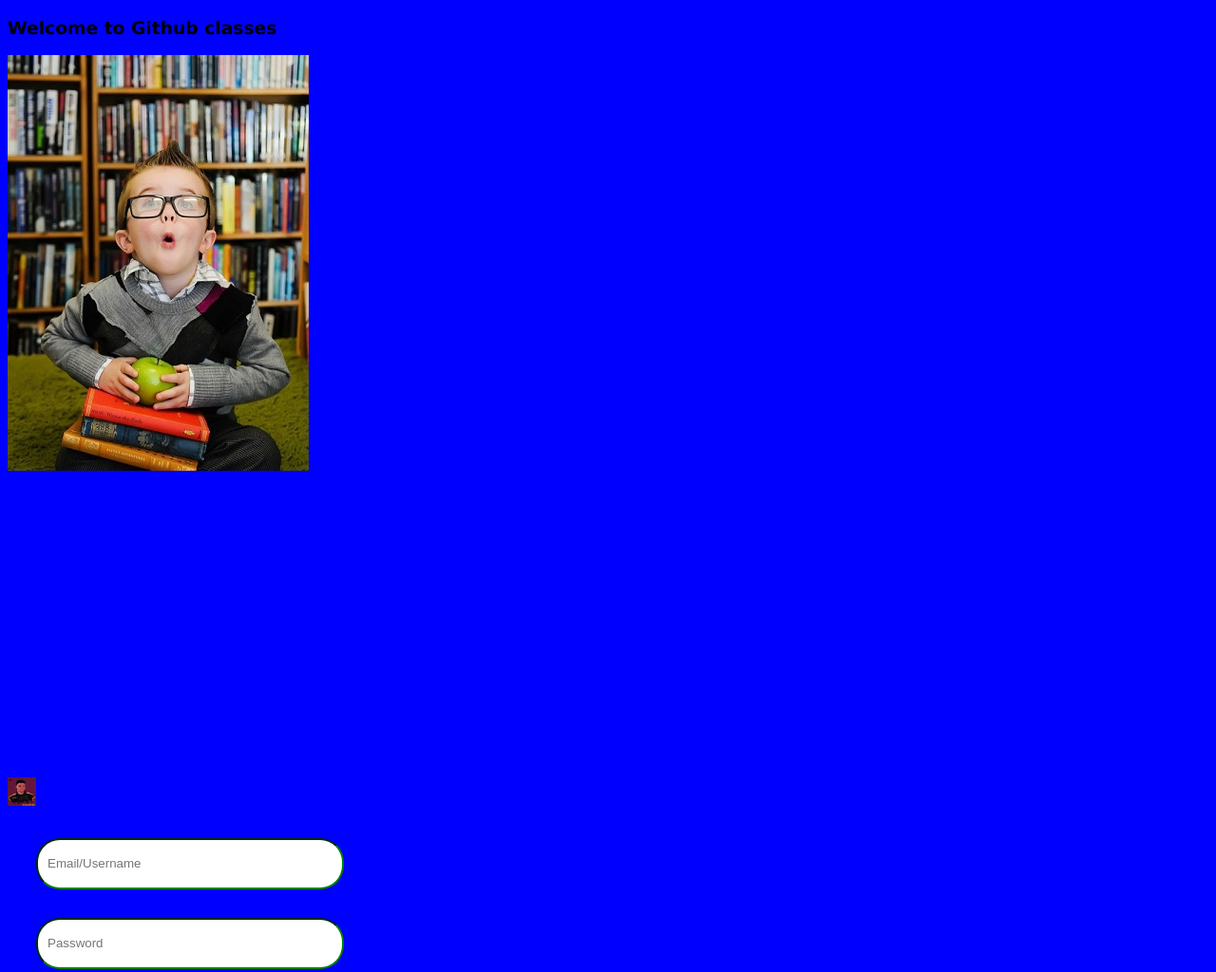
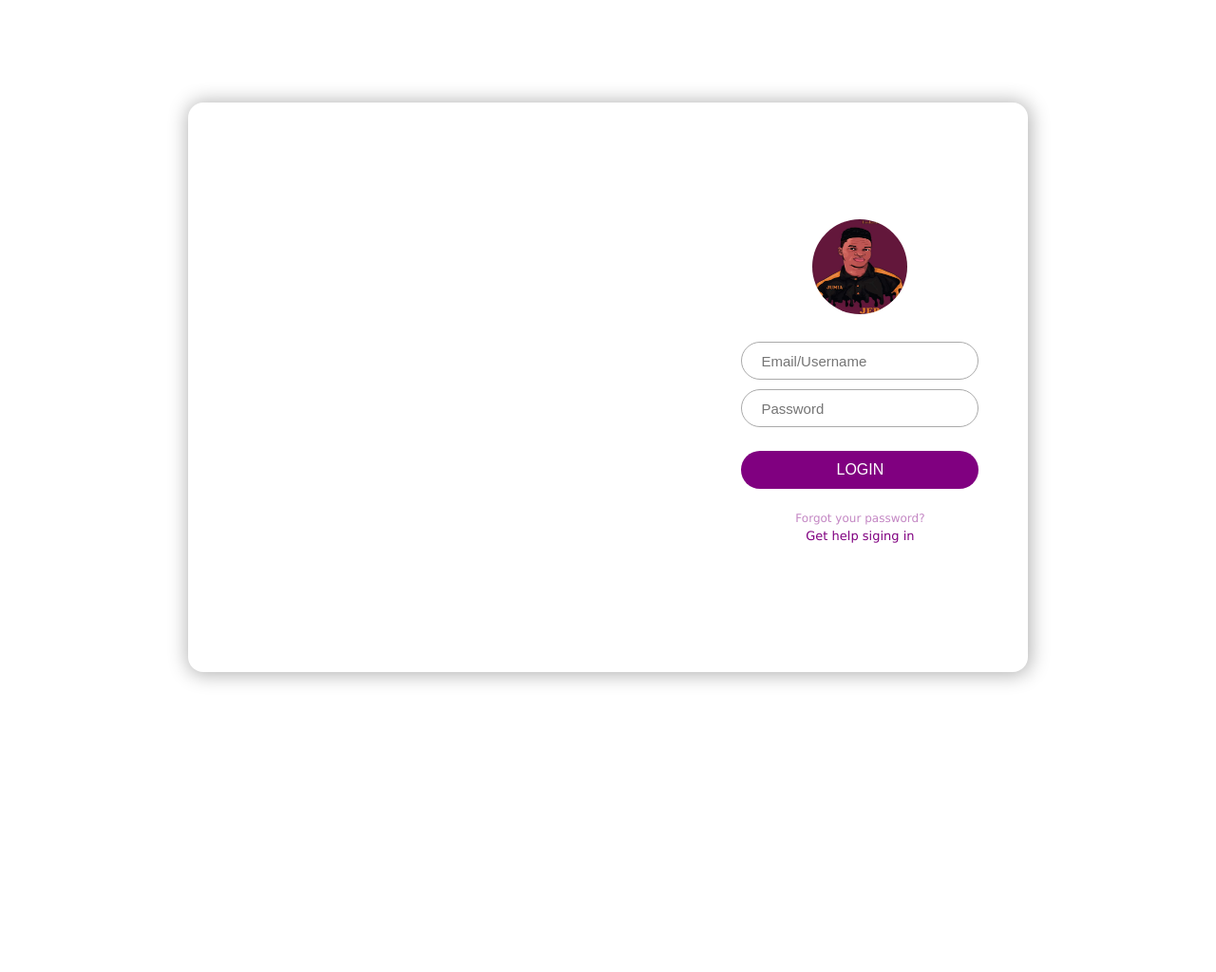
Before and after one commit to Jayjerome/Epic-Mail, a plain HTML site: page Login.html in a window 1280 px wide. Shown: the top 1024 px of the page at 95% size. After the commit the page ends 816 px from the top, so only its background shows below. Drawn offline with Linux system fonts and the light colour scheme.

Commit message:
added layout in login page

```diff
--- a/Login.html
+++ b/Login.html
@@ -3,28 +3,31 @@
   <head>
     <meta charset="UTF-8" />
     <meta name="viewport" content="width=device-width, initial-scale=1.0" />
-    <link rel="stylesheet" href="login.css">
+    <link rel="stylesheet" href="login.css" />
     <title>Document</title>
   </head>
   <body>
+    <!-- <div class="login-header">
+      <h3>Welcome to Github classes </h3>
+      <img src="images/login.jpg" alt="Login Image">
+    </div> -->
 
     <div class="login">
-      <h3>Welcome to Github classes </h3>
-      <img src="images/login.jpg" alt="Login Image">
-    </div>
-
-    <div class="login">
-      <div class="box">
-        <img src="images/user.jpg" alt="" class="user_icon">
-        <input type="text" name="username" id="" placeholder="Email/Username" >
-        <input type="text" name="password" id="" placeholder="Password"  inputmode="latin-prose">
+      <div class="box1"></div>
+      <div class="box2">
+        <img src="images/user.jpg" alt="" class="user_icon" />
+        <input type="text" name="username" id="" placeholder="Email/Username" />
+        <input
+          type="text"
+          name="password"
+          id=""
+          placeholder="Password"
+          inputmode="latin-prose"
+        />
         <button>LOGIN</button>
-
+        <a href="#">Forgot your password?</a>
         <p>Get help siging in</p>
-        <a href="#">Forgot your password?</a>
-
       </div>
     </div>
-
   </body>
 </html>
--- a/login.css
+++ b/login.css
@@ -1,64 +1,103 @@
-body{
-    font-family:  'Lucida Sans Unicode', 'Lucida Sans', 'Lucida Sans Regular',
+body {
+  font-family: 'Lucida Sans Unicode', 'Lucida Sans', 'Lucida Sans Regular',
     'Lucida Grande', Geneva, Verdana, sans-serif;
   min-height: 100vh;
-    background-color: blue;
+  display: flex;
+  justify-content: center;
+  align-items: center;
 }
 
-a{
+a {
   color: black;
   text-decoration: none;
 }
 
-  a:hover{
-    color:green;
+a:hover {
+  color: green;
 }
 
-.login{
-
-    width: 50%;
-    min-height: 100vh;
+.login {
+  max-width: 1000px;
+  min-width: 800px;
+  width: 70%;
+  height: 600px;
+  border-radius: 16px;
+  background-color: white;
+  display: flex;
+  box-shadow: 1px 1px 20px 2px rgba(0, 0, 0, 0.3);
 }
 
+.box1 {
+  width: 60%;
+  background-color: transparent;
+}
+
+.box2 {
+  width: 40%;
+  display: flex;
+  justify-content: center;
+  align-items: center;
+  flex-direction: column;
+}
 
 button {
   display: block;
-    height: 3em;
-    width: 300px;
-    font-size: 1em;
-    background-color: green;
-    color: white;
-    margin: 30px;
+  width: 250px;
+  font-size: 16px;
+  background-color: purple;
+  margin-top: 20px;
   border-radius: 25px;
   padding: 5px;
   border: 0px;
+  color: white;
+  height: 40px;
 }
 
-  button:hover{
+button:hover {
   color: white;
   background-color: indigo;
 }
 
-  input{
+input {
   display: block;
-      margin: 30px;
-      width: 300px;
-      height: 30px;
+  margin: 5px;
+  width: 250px;
+  height: 40px;
   padding: 10px;
-      border-color: green;
+  padding-left: 20px;
   border-radius: 25px;
+  border: 1px solid #aaaaaa;
+  font-size: 15px;
 }
 
-  input:focus{
+input:focus {
   background-color: #2323;
 }
 
-  .box{
+.box {
   width: 100%;
   margin: auto;
 }
 
-  .user_icon{
-      width: 30px;
-      height: 30px;
+.user_icon {
+  width: 100px;
+  height: 100px;
+  border-radius: 50%;
+  margin-bottom: 24px;
 }
+
+a {
+  font-size: 12px;
+  margin-top: 24px;
+  color: rgba(129, 0, 129, 0.479);
+}
+
+p {
+  font-size: 13px;
+  margin-top: 4px;
+  color: purple;
+}
+
+* {
+  box-sizing: border-box;
+}
```
Also changed, not shown: main.css (+5 -5 lines). Lines whose indentation alone changed are shown as unchanged.
